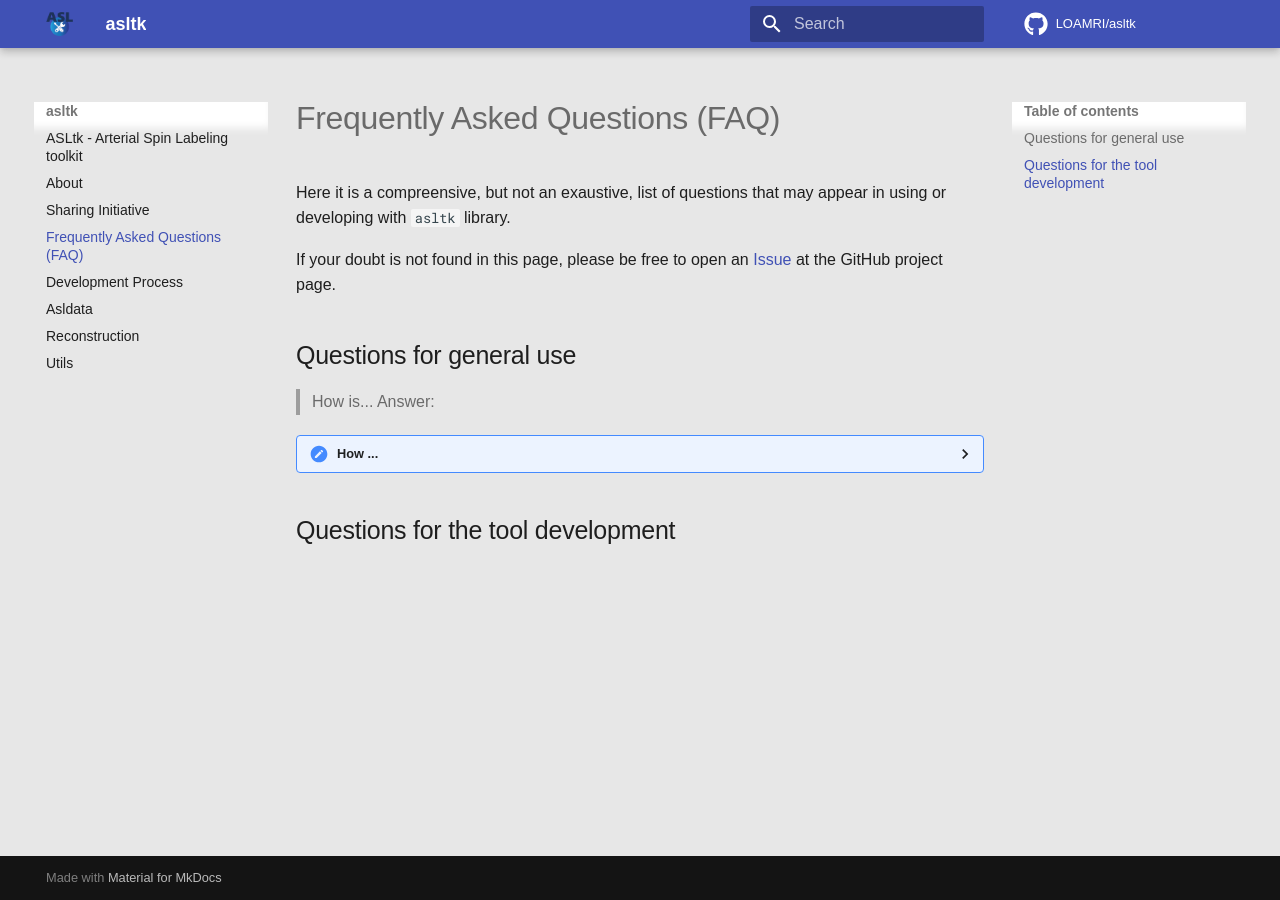
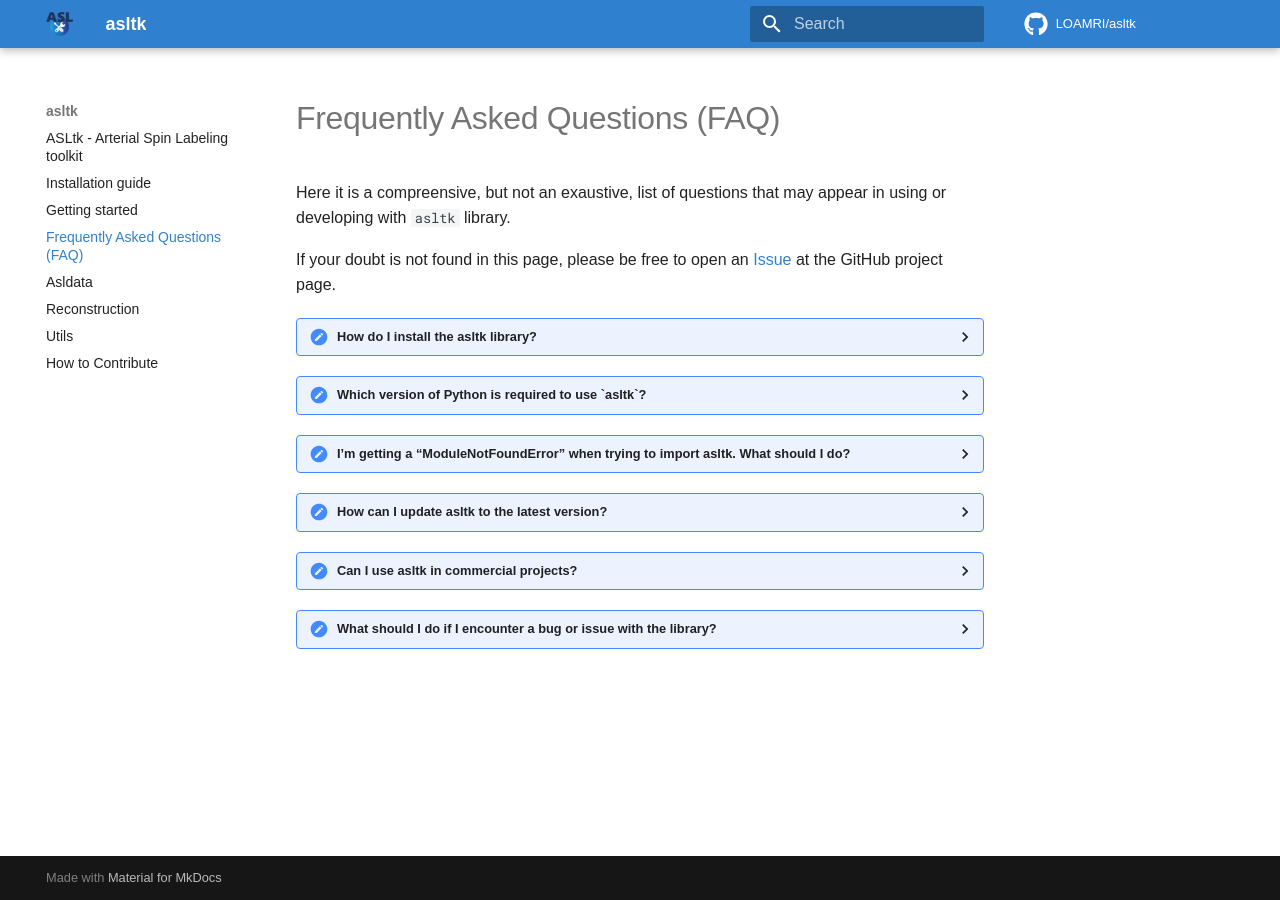
Before and after one commit to LOAMRI/asltk, an MkDocs documentation site: the page built from docs/faq.md, in a window 1280 px wide. Built offline with MkDocs 1.6.1 and Material for MkDocs 9.7.7, drawn with Linux system fonts in a browser that asks for light colours; some web fonts are replaced; comment, search, counter and statistics services are not loaded.

````diff
--- a/docs/faq.md
+++ b/docs/faq.md
@@ -4,30 +4,63 @@ Here it is a compreensive, but not an exaustive, list of questions that may appe
 
 If your doubt is not found in this page, please be free to open an [Issue](https://github.com/LOAMRI/asltk/issues/new/choose) at the GitHub project page.
 
-## Questions for general use
+<details>
+  <summary>How do I install the asltk library?</summary>
 
-> How is...
-> Answer:
->
+  You can install asltk using pip by running the following command:
 
+  ```bash
+  pip install asltk
+  ```
+  Copiar código
+
+  For more detailed instructions, refer to the (Installation Guide)[./docs/installation_guide.md].
+</details>
+
+<details>
+  <summary>Which version of Python is required to use `asltk`?</summary>
+
+  `asltk` requires Python 3.10 or higher. You can check your Python version by running:
+
+  ```bash
+  python --version
+  ```
+</details>
+
+<details>
+  <summary>I’m getting a “ModuleNotFoundError” when trying to import asltk. What should I do?</summary>
+
+  Make sure that `asltk` is installed correctly. Run the following command to verify installation:
+
+  ```bash
+  pip show asltk
+  ```
+
+  If it’s not installed, follow the instructions in the Installation Guide. If you're using a virtual environment, ensure it is activated.
+</details>
 
 
 <details>
-  <summary>How ...</summary>
+  <summary>How can I update asltk to the latest version?</summary>
 
-  A ...
-  <!-- ### Heading
-  1. Foo
-  2. Bar
-     * Baz
-     * Qux
+  You can update the library by running:
 
-  ### Some Javascript
-  ```js
-  function logSomething(something) {
-    console.log('Something', something);
-  }
-  ``` -->
+  ```bash
+  pip install --upgrade asltk
+  ```
+
+  If it’s not installed, follow the instructions in the Installation Guide. If you're using a virtual environment, ensure it is activated.
 </details>
 
-## Questions for the tool development
+
+<details>
+  <summary>Can I use asltk in commercial projects?</summary>
+
+  Yes, `asltk` is licensed under the MIT License, which allows you to use, modify, and distribute the library in both personal and commercial projects. Just make sure to include the original copyright and license notice.
+</details>
+
+<details>
+  <summary>What should I do if I encounter a bug or issue with the library?</summary>
+
+  If you find a bug or issue, you can report it on the (GitHub issues page)[https://github.com/LOAMRI/asltk/issues]. Please include a clear description of the problem, steps to reproduce it, and any relevant code snippets.
+</details>
--- a/docs/stylesheets/extra.css
+++ b/docs/stylesheets/extra.css
@@ -5,5 +5,11 @@
 }
 
 body {
-    background: rgb(231, 231, 231);
+    background: rgb(255, 255, 255);
 }
+
+:root {
+    --md-primary-fg-color:        #2f81cf;
+    --md-primary-fg-color--light: #rgb(236, 249, 253);
+    --md-primary-fg-color--dark:  #0d1a34;
+  }
--- a/mkdocs.yml
+++ b/mkdocs.yml
@@ -9,8 +9,9 @@ theme:
   logo: assets/asltk-favicon.png
   favicon: assets/asltk-favicon.png
   palette:
-    scheme: black
-    accent: orange
+    scheme: default
+    primary: custom
+    accent: cyan
   font:
     text: Arial
     code: Roboto Mono
@@ -18,24 +19,34 @@ theme:
     repo: fontawesome/brands/github
   features:
     - content.code.copy
+    - content.footnote.tooltips
+    - navigation.instant
+    - navigation.instant.progress
+    - navigation.sections
+    - navigation.expand
 
 markdown_extensions:
+  - admonition
   - attr_list
-  - pymdownx.superfences
-  - markdown.extensions.footnotes
+  - pymdownx.superfences:
+      custom_fences:
+        - name: mermaid
+          class: mermaid
+          format: !!python/name:pymdownx.superfences.fence_code_format
+  - footnotes
 
 extra_css:
   - stylesheets/extra.css
 
 nav:
   - 'index.md'
-  - 'about.md'
-  - 'sharing.md'
+  - 'installation_guide.md'
+  - 'getting_started.md'
   - 'faq.md'
-  - 'development.md'
   - 'api/asldata.md'
   - 'api/reconstruction.md'
   - 'api/utils.md'
+  - 'contribute.md'
 
 plugins:
   - search
````
Also changed, not shown: docs/about.md (deleted, +0 -5 lines), docs/contribute.md (added, +203 -0 lines), docs/development.md (deleted, +0 -39 lines), docs/getting_started.md (added, +74 -0 lines), docs/index.md (+44 -10 lines), docs/installation_guide.md (added, +57 -0 lines).
